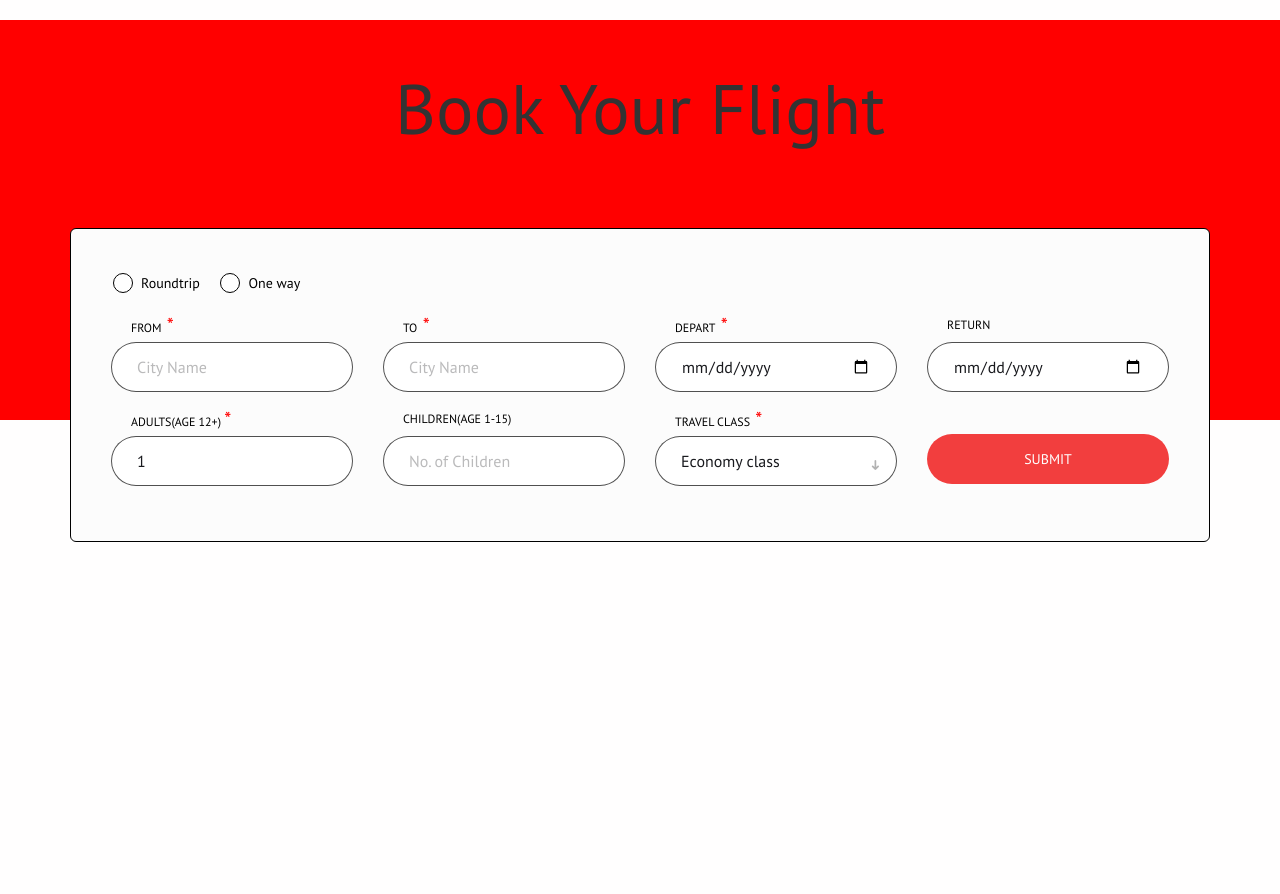
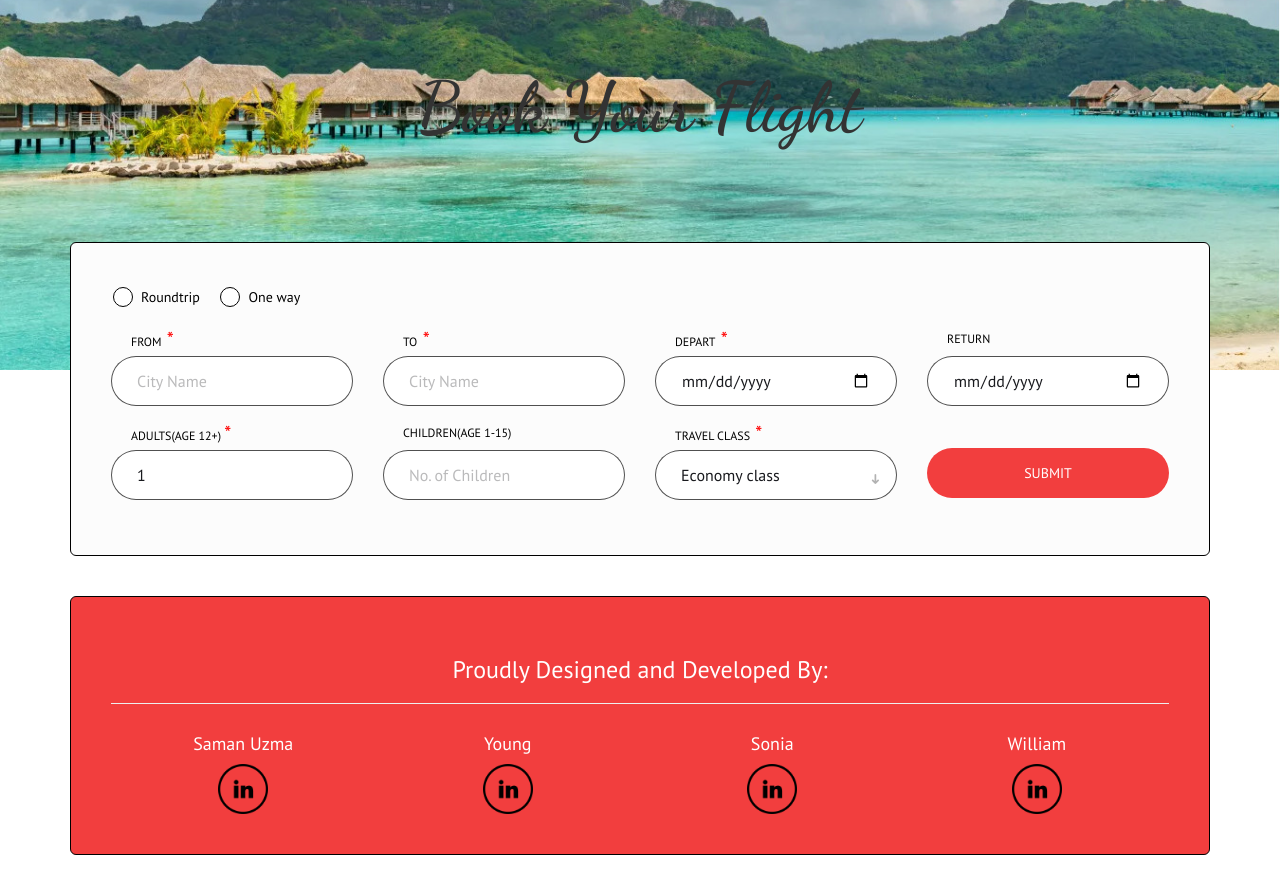
Before and after one commit to samanuzma/TicketBookingSystemSWSY, a plain HTML site: page index.html in a window 1280 px wide. Drawn offline with Linux system fonts and the light colour scheme.

Commit message:
Footer added

```diff
--- a/css/style.css
+++ b/css/style.css
@@ -1,6 +1,6 @@
 .section {
 	position: relative;
-	height: 100vh;
+	height: 60vh;
 }
 
 .section .section-center {
@@ -11,14 +11,16 @@
 }
 
 body{
-	background-color: #fffefe;
+	/* background-color: #5f2525; */
+
+
+	background-size: cover;
+	background-position: center;
 }
 
 #booking {
 	font-family: 'PT Sans', sans-serif;
-	background-size: cover;
-	background-position: center;
-	margin-top: -15%;
+	margin-top: -10%;
 }
 
 
@@ -42,26 +44,39 @@ body{
 }
 
 #second-block{
-	/* display: none; */
-	visibility: hidden;
+
+	/* visibility: hidden; */
+	display: none;
 	margin-top: 40px;
 }
 
-header {
-	font-family: 'PT Sans', sans-serif;
-	/* background-image: url('/img/background.jpg'); */
-	background-color: red;
+#profiles{
+	display: grid;
+	grid-template-columns: repeat(4,1fr);
+}
 
+
+#header {
+	font-family: 'Dancing Script', cursive;
+	background-image: url('../img/destination.jpg');
 	background-size: cover;
 	background-position: center;
 	height: 400px;
 	text-align: center;
+	margin-top: -50px;
 }
+
+#footer{
+	color: white;
+	background-color: #f23e3e;
+	text-align: center;
+}
+
 
 
 h1{
 	font-size: 70px;
-	padding-top: 50px;
+	padding-top: 100px;
 }
 
 .booking-form {
--- a/index.html
+++ b/index.html
@@ -11,6 +11,9 @@
 
 	<!-- Google font -->
 	<link href="https://fonts.googleapis.com/css?family=PT+Sans:400" rel="stylesheet">
+	<link rel="preconnect" href="https://fonts.googleapis.com">
+	<link rel="preconnect" href="https://fonts.gstatic.com" crossorigin>
+	<link href="https://fonts.googleapis.com/css2?family=Dancing+Script:wght@600&display=swap" rel="stylesheet">
 
 	<!-- Bootstrap -->
 	<link type="text/css" rel="stylesheet" href="css/bootstrap.min.css" />
@@ -28,10 +31,9 @@
 </head>
 
 <body>
-	<header>
+	<div id="header">
 		<h1> Book Your Flight </h1>
-	</header>
-
+	</div>
 
 	<main>
 		<div id="booking" class="section">
@@ -76,7 +78,6 @@
 								</div>
 							</div>
 						</div>
-
 						<div class="row">
 							<div class="col-md-3">
 								<div class="form-group">
@@ -113,10 +114,7 @@
 
 				<div class="booking-form" id="second-block">
 					<form>
-                        <div id="PassengerInfo">
-
-                        </div>
-
+                        <div id="PassengerInfo"></div>
 
 						<br><hr><br>
 
@@ -187,10 +185,36 @@
                         </div>
 					</form>
 				</div>
-                <br><br>
+				<br><br>
+				<div class="booking-form" id="footer">
+					<h3>Proudly Designed and Developed By:</h3>
+					<hr>
+					<div id="profiles">
+						<section class="me">
+							<h4>Saman Uzma </h4>
+							<img src="img\linkedin.png" height="50px">
+						</section>
+						<section class="me">
+							<h4> Young </h4>
+							<img src="img\linkedin.png" height="50px">
+						</section>
+						<section class="me">
+							<h4>Sonia </h4>
+							<img src="img\linkedin.png" height="50px">
+						</section>
+						<section class="me">
+							<h4>William </h4>
+							<img src="img\linkedin.png" height="50px">
+						</section>
+					</div>
+				</div>
+				<br><br>
 			</div>
 		</div>
 	</main>
+
+
+
 </body>
 
 
--- a/js/passengers.js
+++ b/js/passengers.js
@@ -4,7 +4,7 @@ let validate = true;
 
 
 function AddElement() {
-  document.getElementById('second-block').style.cssText = 'visibility: visible';
+  document.getElementById('second-block').style.cssText = 'display:block';
   if(validate == true){
   var pName = "<div class='form-group grid-temp'><span class='form-label'>Name</span><input class='form-control p-name' type='text'></div>";
   var pAge = "<div class='form-group grid-temp'><span class='form-label'> Age </span><input class='form-control adultp-age childp-age' type='number'></div>";
```
Also changed, not shown: img/destination.jpg (added), img/linkedin.png (added).
